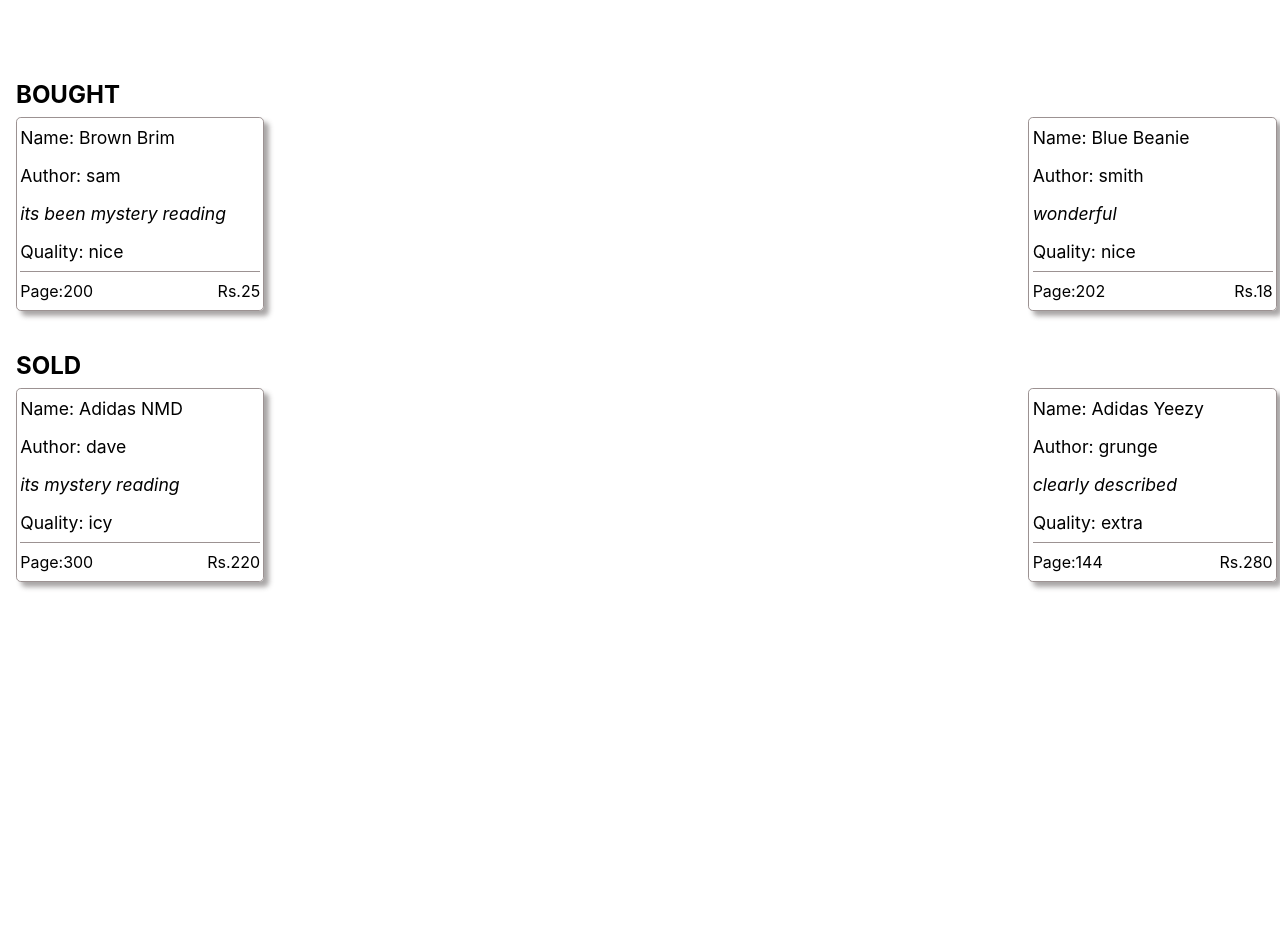
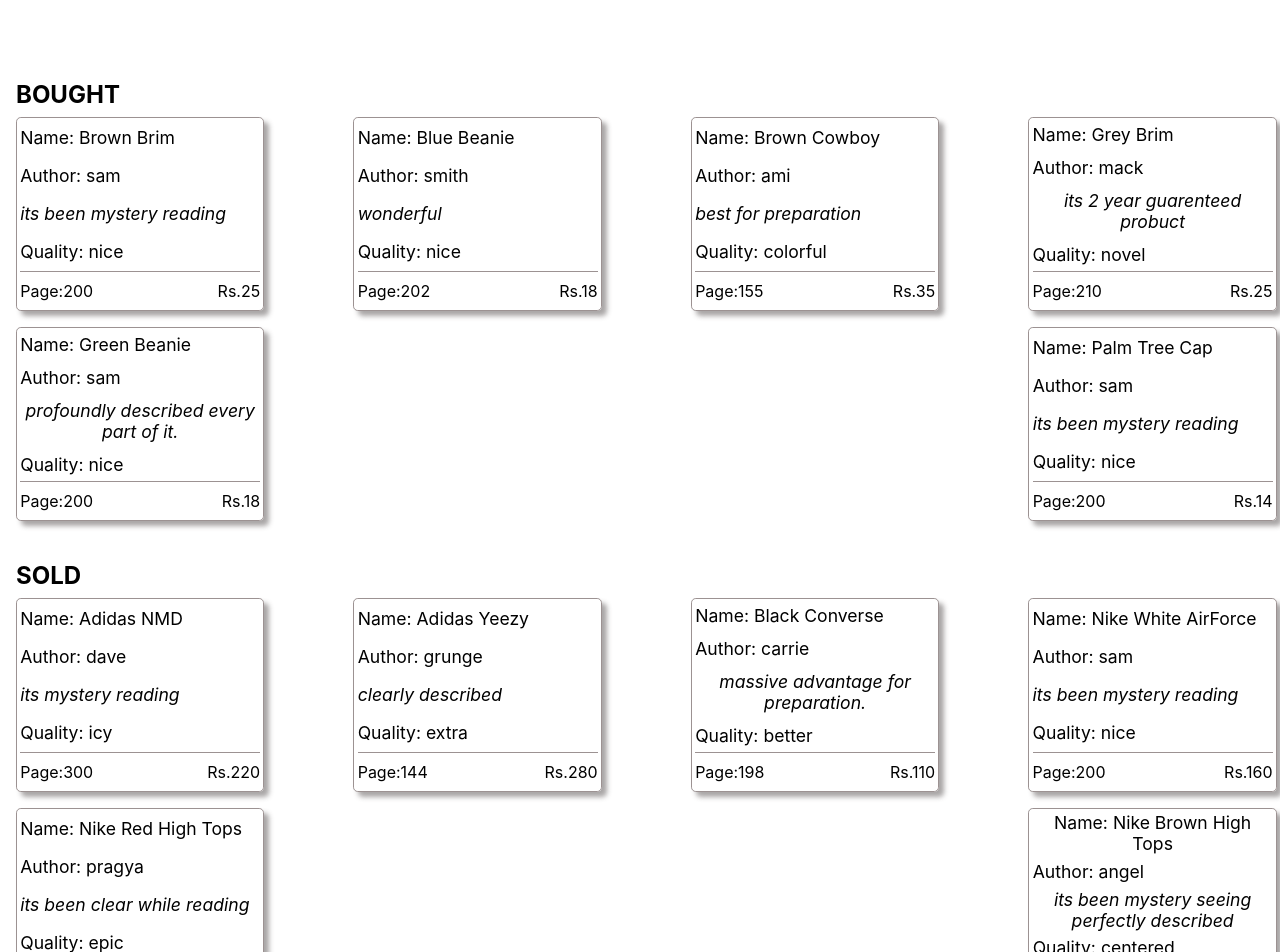
Before and after one commit to fagojs/padantey, a React (Create React App) app: page / in a window 1280 px wide. Shown: the top 952 px of the page. Before the commit the page ends 800 px from the top, so only its background shows below. Built offline with nearby package versions, Linux system fonts and the light colour scheme.

Commit message:
added data

```diff
--- a/src/assets/dashboard-data.js
+++ b/src/assets/dashboard-data.js
@@ -21,42 +21,42 @@
         description: "wonderful",
         price: 18,
       },
-      // {
-      //   id: 3,
-      //   name: "Brown Cowboy",
-      //   author: "ami",
-      //   page: "155",
-      //   quality: "colorful",
-      //   description: "best for preparation",
-      //   price: 35,
-      // },
-      // {
-      //   id: 4,
-      //   name: "Grey Brim",
-      //   author: "mack",
-      //   page: "210",
-      //   quality: "novel",
-      //   description: "its 2 year guarenteed probuct",
-      //   price: 25,
-      // },
-      // {
-      //   id: 5,
-      //   name: "Green Beanie",
-      //   author: "sam",
-      //   page: "200",
-      //   quality: "nice",
-      //   description: "profoundly described every part of it.",
-      //   price: 18,
-      // },
-      // {
-      //   id: 6,
-      //   name: "Palm Tree Cap",
-      //   author: "sam",
-      //   page: "200",
-      //   quality: "nice",
-      //   description: "its been mystery reading",
-      //   price: 14,
-      // },
+      {
+        id: 3,
+        name: "Brown Cowboy",
+        author: "ami",
+        page: "155",
+        quality: "colorful",
+        description: "best for preparation",
+        price: 35,
+      },
+      {
+        id: 4,
+        name: "Grey Brim",
+        author: "mack",
+        page: "210",
+        quality: "novel",
+        description: "its 2 year guarenteed probuct",
+        price: 25,
+      },
+      {
+        id: 5,
+        name: "Green Beanie",
+        author: "sam",
+        page: "200",
+        quality: "nice",
+        description: "profoundly described every part of it.",
+        price: 18,
+      },
+      {
+        id: 6,
+        name: "Palm Tree Cap",
+        author: "sam",
+        page: "200",
+        quality: "nice",
+        description: "its been mystery reading",
+        price: 14,
+      },
     ],
   },
   {
@@ -81,42 +81,42 @@
         description: "clearly described",
         price: 280,
       },
-      // {
-      //   id: 12,
-      //   name: "Black Converse",
-      //   author: "carrie",
-      //   page: "198",
-      //   quality: "better",
-      //   description: "massive advantage for preparation.",
-      //   price: 110,
-      // },
-      // {
-      //   id: 13,
-      //   name: "Nike White AirForce",
-      //   author: "sam",
-      //   page: "200",
-      //   quality: "nice",
-      //   description: "its been mystery reading",
-      //   price: 160,
-      // },
-      // {
-      //   id: 14,
-      //   name: "Nike Red High Tops",
-      //   author: "pragya",
-      //   page: "333",
-      //   quality: "epic",
-      //   description: "its been clear  while reading",
-      //   price: 160,
-      // },
-      // {
-      //   id: 15,
-      //   name: "Nike Brown High Tops",
-      //   author: "angel",
-      //   page: "200",
-      //   quality: "centered",
-      //   description: "its been mystery seeing perfectly described",
-      //   price: 160,
-      // },
+      {
+        id: 12,
+        name: "Black Converse",
+        author: "carrie",
+        page: "198",
+        quality: "better",
+        description: "massive advantage for preparation.",
+        price: 110,
+      },
+      {
+        id: 13,
+        name: "Nike White AirForce",
+        author: "sam",
+        page: "200",
+        quality: "nice",
+        description: "its been mystery reading",
+        price: 160,
+      },
+      {
+        id: 14,
+        name: "Nike Red High Tops",
+        author: "pragya",
+        page: "333",
+        quality: "epic",
+        description: "its been clear  while reading",
+        price: 160,
+      },
+      {
+        id: 15,
+        name: "Nike Brown High Tops",
+        author: "angel",
+        page: "200",
+        quality: "centered",
+        description: "its been mystery seeing perfectly described",
+        price: 160,
+      },
     ],
   },
 ];
```
